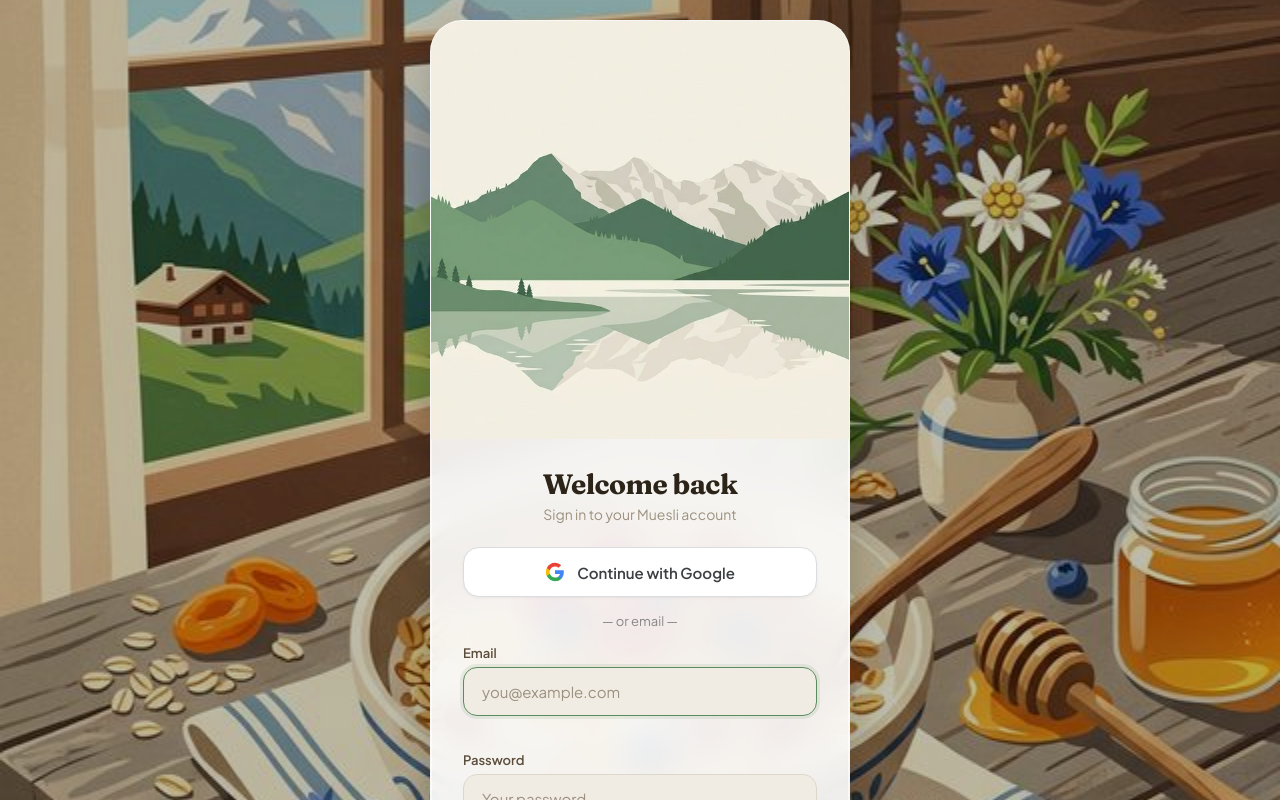
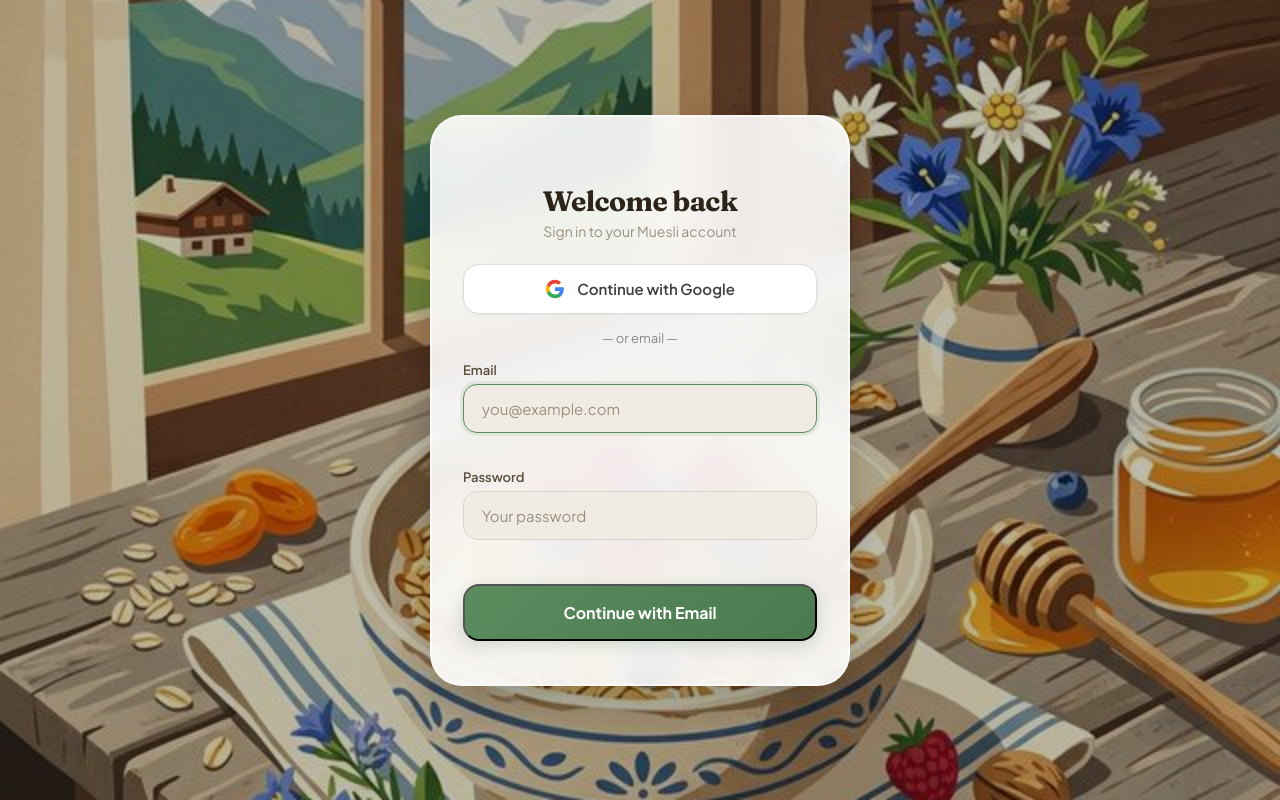
Before and after one commit to glowsocial/muesli, a Next.js app: page /login in a window 1280 px wide. Shown: the top 800 px of the page. Built offline with nearby package versions, Linux system fonts and the light colour scheme.

Commit message:
design: remove redundant top banner mountain from login card

```diff
--- a/app/globals.css
+++ b/app/globals.css
@@ -749,7 +749,7 @@ body {
   -webkit-backdrop-filter: blur(16px);
   border: 1px solid rgba(255, 255, 255, 0.5);
   border-radius: 32px;
-  padding: 0;
+  padding: 40px 0 12px 0;
   width: 100%;
   max-width: 420px;
   box-shadow: 0 20px 40px rgba(0, 0, 0, 0.2), inset 0 0 0 1px rgba(255, 255, 255, 0.6);
--- a/app/login/page.tsx
+++ b/app/login/page.tsx
@@ -3,7 +3,6 @@
 import { signIn } from "next-auth/react";
 import { useState } from "react";
 import { useSearchParams } from "next/navigation";
-import Image from "next/image";
 import { Suspense } from "react";
 
 function LoginForm() {
@@ -37,16 +36,7 @@ function LoginForm() {
   return (
     <div className="login-page">
       <div className="login-card">
-        <div className="login-illustration">
-          <Image
-            src="/mountains.png"
-            alt="Alpine landscape"
-            width={400}
-            height={200}
-            style={{ width: "100%", height: "auto", display: "block" }}
-            priority
-          />
-        </div>
+
 
         <h1 className="login-title">Welcome back</h1>
         <p className="login-subtitle">Sign in to your Muesli account</p>
```
